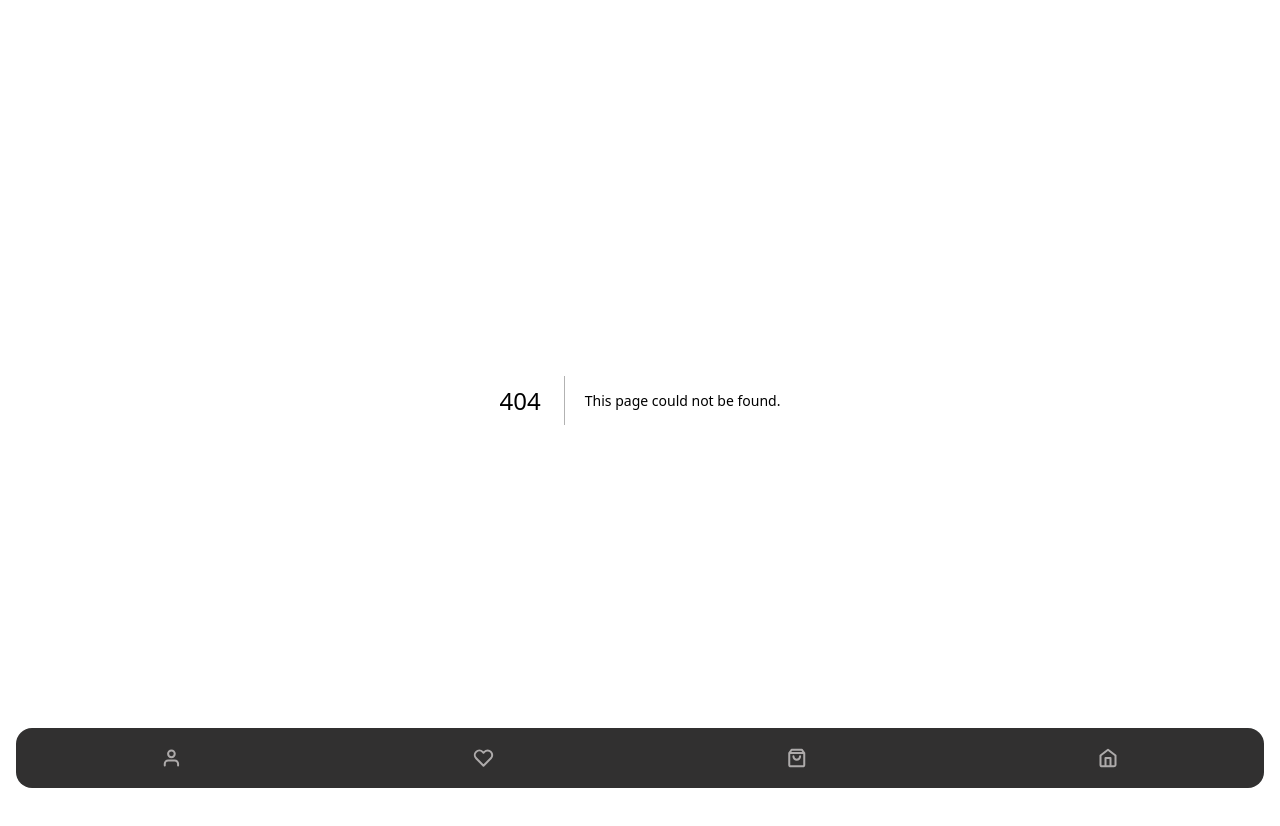
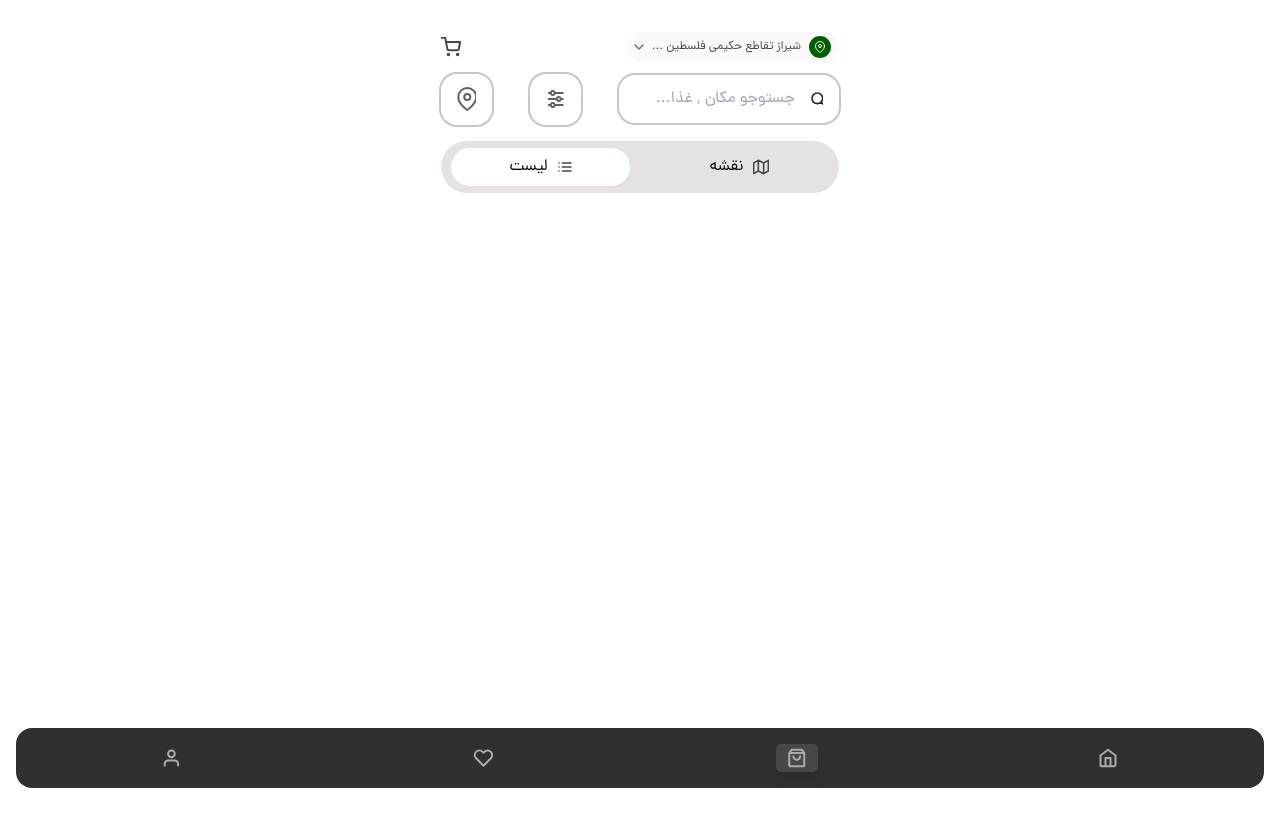
Before and after one commit to misarfehapp/misarfehMain, a Next.js app: page /explore in a window 1280 px wide. Before the commit this address had no page. Shown: the top 826 px of the page. After the commit the page ends 800 px from the top, so only its background shows below. Built offline with nearby package versions, Linux system fonts and the light colour scheme.

Commit message:
added explore header and start the body

```diff
--- /dev/null
+++ b/app/explore/page.tsx
@@ -0,0 +1,14 @@
+import ExploreBody from "@/components/explore body/ExploreBody";
+import ExploreHeader from "@/components/explore header/ExploreHeader";
+
+const ExplorePage = () => {
+  return (
+    <div className="flex justify-center py-8 px-4">
+      <div className="w-full max-w-[398px] flex flex-col items-center gap-4">
+        <ExploreHeader />
+        <ExploreBody />
+      </div>
+    </div>
+  );
+};
+export default ExplorePage;
--- /dev/null
+++ b/components/OptionBar/MapIcon.tsx
@@ -0,0 +1,19 @@
+import * as React from "react";
+const MapIcon = (props: React.JSX.IntrinsicAttributes & React.SVGProps<SVGSVGElement>) => (
+  <svg
+    xmlns="http://www.w3.org/2000/svg"
+    width={16}
+    height={16}
+    fill="none"
+    {...props}
+  >
+    <path
+      stroke="#484646"
+      strokeLinecap="round"
+      strokeLinejoin="round"
+      strokeWidth={1.6}
+      d="M5.333 12 .667 14.667V4l4.666-2.667m0 10.667 5.334 2.667M5.333 12V1.334m5.334 13.333L15.333 12V1.334L10.667 4m0 10.667V4m0 0L5.333 1.333"
+    />
+  </svg>
+);
+export default MapIcon;
--- a/components/OptionBar/OptionBar.tsx
+++ b/components/OptionBar/OptionBar.tsx
@@ -3,15 +3,16 @@ import { motion } from "framer-motion";
 import PlusIcon from "./PlusIcon";
 import ListIcon from "./ListIcon";
 import { useState } from "react";
+import MapIcon from "./MapIcon";
 
 interface OptionBarProps {
-  type: string;
+  type: "support" | "explore";
   setSelectedOption: (option: string) => void;
 }
 
 const OptionBar = ({ type, setSelectedOption }: OptionBarProps) => {
   const [selectedOption, setLocalSelectedOption] = useState<string>(
-    type === "support" ? "ثبت تیکت" : "نقشه"
+    type === "support" ? "ثبت تیکت" : "لیست"
   );
 
   const handleSelect = (option: string) => {
@@ -29,13 +30,17 @@ const OptionBar = ({ type, setSelectedOption }: OptionBarProps) => {
               ? selectedOption === "تیکت ها"
                 ? 0
                 : "auto"
-              : 0,
+              : selectedOption === "لیست"
+                ? 0
+                : "auto",
           right:
             type === "support"
               ? selectedOption === "ثبت تیکت"
                 ? "8px"
                 : "auto"
-              : "8px",
+              : selectedOption === "نقشه"
+                ? "8px"
+                : "auto",
         }}
         initial={false}
         transition={{ duration: 0.3, ease: "easeInOut" }}
@@ -52,7 +57,7 @@ const OptionBar = ({ type, setSelectedOption }: OptionBarProps) => {
         onClick={() => handleSelect(type === "support" ? "ثبت تیکت" : "نقشه")}
       >
         <p>{type === "support" ? "ثبت تیکت" : "نقشه"}</p>
-        {type === "support" && <PlusIcon />}
+        {type === "support" ? <PlusIcon /> : <MapIcon />}
       </div>
     </div>
   );
--- /dev/null
+++ b/components/explore body/ExploreBody.tsx
@@ -0,0 +1,14 @@
+"use client";
+import { useState } from "react";
+import OptionBar from "../OptionBar/OptionBar";
+const ExploreBody = () => {
+    const [selectedOption, setSelectedOption] = useState<string>("لیست");
+  return (
+    <div className="flex flex-col justify-center w-full gap-3">
+      <OptionBar type="explore" setSelectedOption={setSelectedOption} />
+
+      {/* {selectedOption === "ثبت تیکت" ? <FoodsList /> : <MapSection />} */}
+    </div>
+  );
+};
+export default ExploreBody;
--- /dev/null
+++ b/components/explore header/ExploreHeader.tsx
@@ -0,0 +1,27 @@
+import LocationSection from "../home header/LocationSection";
+import SearchBar from "../home header/SearchBar";
+import ShoppingCartIcon from "../home header/ShoppingCartIcon";
+import FilterIcon from "./FilterIcon";
+import LocationIcon from "./LocationIcon";
+
+const ExploreHeader = () => {
+  return (
+    <div className="flex flex-col justify-center w-full gap-3">
+      <div className="flex flex-row-reverse items-center justify-between">
+        <LocationSection address="شیراز تقاطع حکیمی فلسطین ساختمان اداری" />
+        <ShoppingCartIcon />
+      </div>
+      <div className="flex items-center justify-between w-full flex-row-reverse">
+        <SearchBar isHomePage={false} />
+        <div className="w-[50.5px] h-[50.5px] ring-2 ring-neutral-neutral80 rounded-rounded-9 py-2 px-4 flex justify-center items-center">
+          <FilterIcon />
+        </div>
+        <div className="w-[50.5px] h-[50.5px] ring-2 ring-neutral-neutral80 rounded-rounded-9 py-2 px-4 flex justify-center items-center">
+          <LocationIcon />
+        </div>
+      </div>
+
+    </div>
+  );
+};
+export default ExploreHeader;
--- /dev/null
+++ b/components/explore header/FilterIcon.tsx
@@ -0,0 +1,16 @@
+import * as React from "react";
+const FilterIcon = (props: React.JSX.IntrinsicAttributes & React.SVGProps<SVGSVGElement>) => (
+  <svg
+    xmlns="http://www.w3.org/2000/svg"
+    width={17}
+    height={18}
+    fill="none"
+    {...props}
+  >
+    <path
+      fill="#605E5E"
+      d="M5.75 2a1 1 0 1 0 0 2 1 1 0 0 0 0-2ZM2.92 2a3.001 3.001 0 0 1 5.66 0h7.17a1 1 0 1 1 0 2H8.58a3.001 3.001 0 0 1-5.66 0H1.75a1 1 0 0 1 0-2h1.17Zm8.83 6a1 1 0 1 0 0 2 1 1 0 0 0 0-2ZM8.92 8a3.001 3.001 0 0 1 5.66 0h1.17a1 1 0 1 1 0 2h-1.17a3 3 0 0 1-5.66 0H1.75a1 1 0 1 1 0-2h7.17Zm-3.17 6a1 1 0 1 0 0 2 1 1 0 0 0 0-2Zm-2.83 0a3 3 0 0 1 5.66 0h7.17a1 1 0 0 1 0 2H8.58a3 3 0 0 1-5.66 0H1.75a1 1 0 1 1 0-2h1.17Z"
+    />
+  </svg>
+);
+export default FilterIcon;
--- /dev/null
+++ b/components/explore header/LocationIcon.tsx
@@ -0,0 +1,28 @@
+import * as React from "react";
+const LocationIcon = (
+  props: React.JSX.IntrinsicAttributes & React.SVGProps<SVGSVGElement>
+) => (
+  <svg
+    xmlns="http://www.w3.org/2000/svg"
+    width={21}
+    height={24}
+    fill="none"
+    {...props}
+  >
+    <path
+      stroke="#605E5E"
+      strokeLinecap="round"
+      strokeLinejoin="round"
+      strokeWidth={2}
+      d="M19.25 10c0 7-9 13-9 13s-9-6-9-13a9 9 0 1 1 18 0Z"
+    />
+    <path
+      stroke="#605E5E"
+      strokeLinecap="round"
+      strokeLinejoin="round"
+      strokeWidth={2}
+      d="M10.25 13a3 3 0 1 0 0-6 3 3 0 0 0 0 6Z"
+    />
+  </svg>
+);
+export default LocationIcon;
--- a/components/home header/HomeHeader.tsx
+++ b/components/home header/HomeHeader.tsx
@@ -12,7 +12,7 @@ const HomeHeader = () => {
         <ShoppingCartIcon />
       </div>
       <div className="flex items-center justify-center">
-        <SearchBar />
+        <SearchBar isHomePage={true} />
       </div>
       <div className="flex items-center justify-center">
         <Categories />
--- a/components/home header/SearchBar.tsx
+++ b/components/home header/SearchBar.tsx
@@ -1,13 +1,19 @@
 import SearchIcon from "./SearchIcon";
 
-const SearchBar = () => {
+interface SearchBarProps {
+  isHomePage: boolean;
+}
+
+const SearchBar = ({ isHomePage }: SearchBarProps) => {
   return (
-    <div className="bg-neutral-neutral100 ring-2 ring-neutral-neutral80 w-full h-12 rounded-rounded-9 flex flex-row justify-end items-center py-2 px-4 gap-4">
+    <div
+      className={`bg-neutral-neutral100 ring-2 ring-neutral-neutral80 ${isHomePage ? "w-full" : "w-[220px]"} h-12 rounded-rounded-9 flex flex-row justify-end items-center py-2 px-4 gap-4`}
+    >
       <input
         style={{ direction: "rtl" }}
         type="text"
         className="rounded-rounded-9 text-base font-medium w-full outline-none"
-        placeholder="جستوجو مکان ٬ غذا یا دسته بندی..."
+        placeholder="جستوجو مکان ٬ غذا..."
       />
       <SearchIcon />
     </div>
--- a/components/menu bar/MenuBar.tsx
+++ b/components/menu bar/MenuBar.tsx
@@ -15,12 +15,12 @@ const links = [
   },
   {
     name: "explore",
-    path: "/services",
+    path: "/explore",
     icon: <ExploreIcon />,
   },
   {
     name: "favorite",
-    path: "/about",
+    path: "/favorite",
     icon: <HeartIcon />,
   },
   {
```
